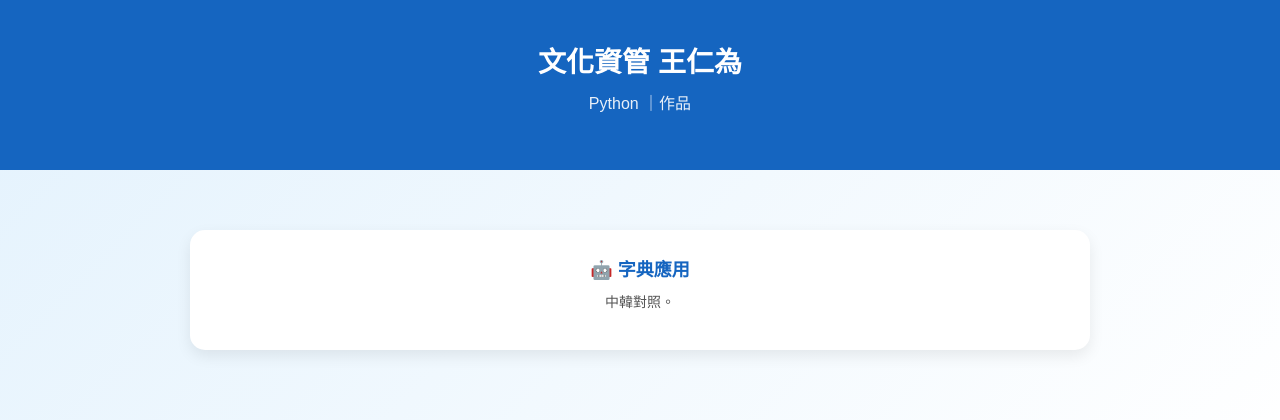
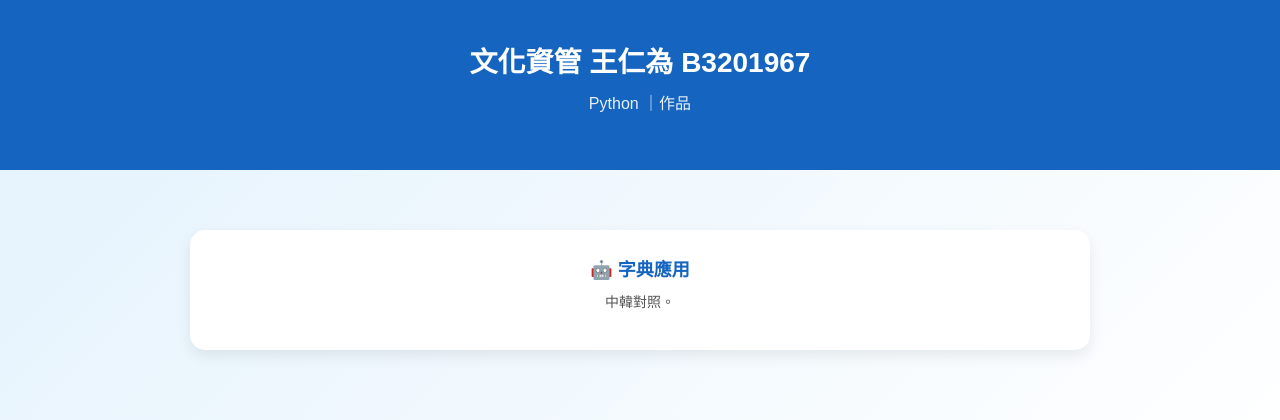
Before and after one commit to Luren-wang/Translation01, a Flask app: page / in a window 1280 px wide. Shown: the top 420 px of the page. Run offline with Flask 3, Linux system fonts and the light colour scheme.

Commit message:
Update index.html

```diff
--- a/templates/index.html
+++ b/templates/index.html
@@ -81,7 +81,7 @@
 <body>
 
 <header>
-    <h1>文化資管 王仁為</h1>
+    <h1>文化資管 王仁為 B3201967</h1>
     <p>Python ｜作品</p>
 </header>
 
```
